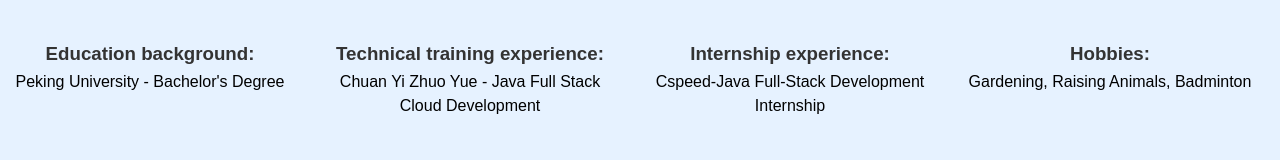
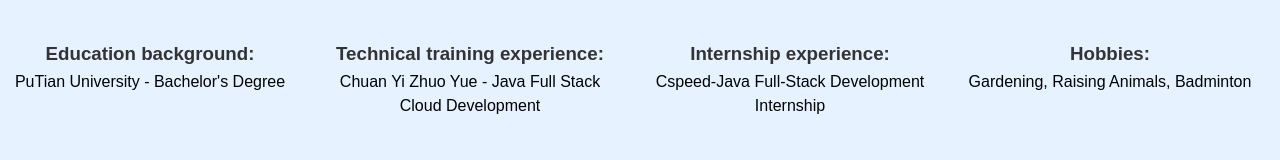
Before and after one commit to hanji0513/PersonalWebsite, a Vue app: page / in a window 1280 px wide. Shown: the part 593-753 px from the top of the page. Built offline with nearby package versions, Linux system fonts and the light colour scheme.

Commit message:
fix:翻译

```diff
--- a/src/translation/translations.js
+++ b/src/translation/translations.js
@@ -19,7 +19,7 @@
     "Email": "邮箱",
     "Enter your email": "请输入您的邮箱",
     "Save": "保存",
-    "Peking University - Bachelor's Degree": "莆田学院 - 本科",
+    "PuTian University - Bachelor's Degree": "莆田学院 - 本科",
     "Chuan Yi Zhuo Yue - Java Full Stack Cloud Development": "传一卓越 - Java 全栈云开发",
     "Cspeed-Java Full-Stack Development Internship": "Cspeed-Java全栈开发实习",
     "Gardening, Raising Animals, Badminton": "种植、养动物、羽毛球",
--- a/src/views/personal.vue
+++ b/src/views/personal.vue
@@ -57,7 +57,7 @@
         <el-col :span="24" :lg="6" class="about-item-col">
           <div class="about-item">
             <h3 class="about-label">{{ t('Education background:') }}</h3>
-            <p class="about-text">{{ t("Peking University - Bachelor's Degree") }}</p>
+            <p class="about-text">{{ t("PuTian University - Bachelor's Degree") }}</p>
           </div>
         </el-col>
         <el-col :span="24" :lg="6" class="about-item-col">
```
